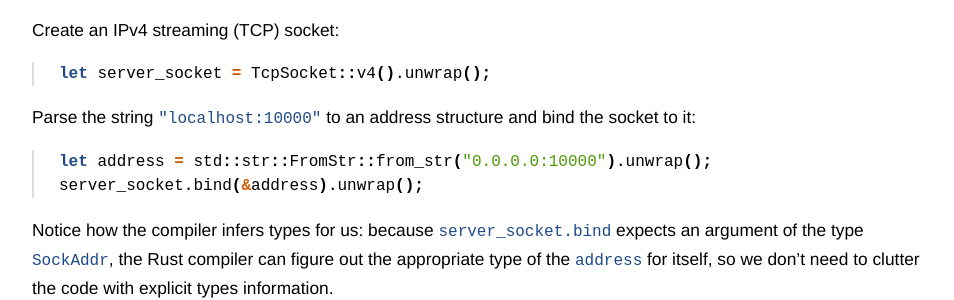
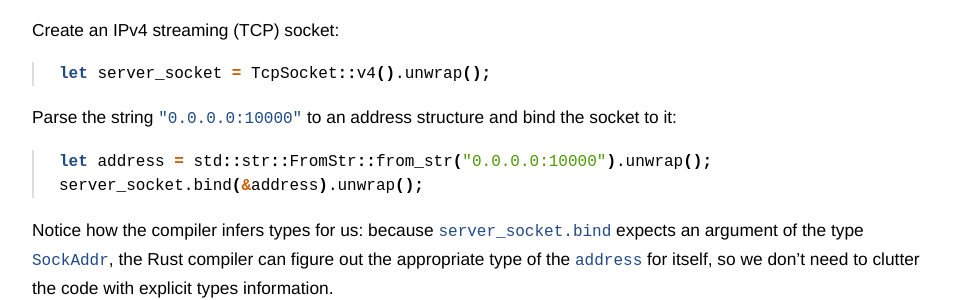
Before and after one commit to nbaksalyar/nbaksalyar.github.io, a Jekyll site: the page built from _posts/2015-07-10-writing-chat-in-rust.md, in a window 1280 px wide and 900 px high, scrolled down 8246 px. Shown: the part 150-450 px from the top of the window, without its empty margins (158-1112 px from the left). Built offline with Jekyll 4.4.1, drawn with Linux system fonts in a browser that asks for light colours; comment, search, counter and statistics services are not loaded.

Commit message:
Fix incorrect address

```diff
--- a/_posts/2015-07-10-writing-chat-in-rust.md
+++ b/_posts/2015-07-10-writing-chat-in-rust.md
@@ -273,7 +273,7 @@ Create an IPv4 streaming (TCP) socket:
 let server_socket = TcpSocket::v4().unwrap();
 {% endhighlight %}
 
-Parse the string `"localhost:10000"` to an address structure and bind the socket to it:
+Parse the string `"0.0.0.0:10000"` to an address structure and bind the socket to it:
 
 {% highlight rust %}
 let address = std::str::FromStr::from_str("0.0.0.0:10000").unwrap();
```
